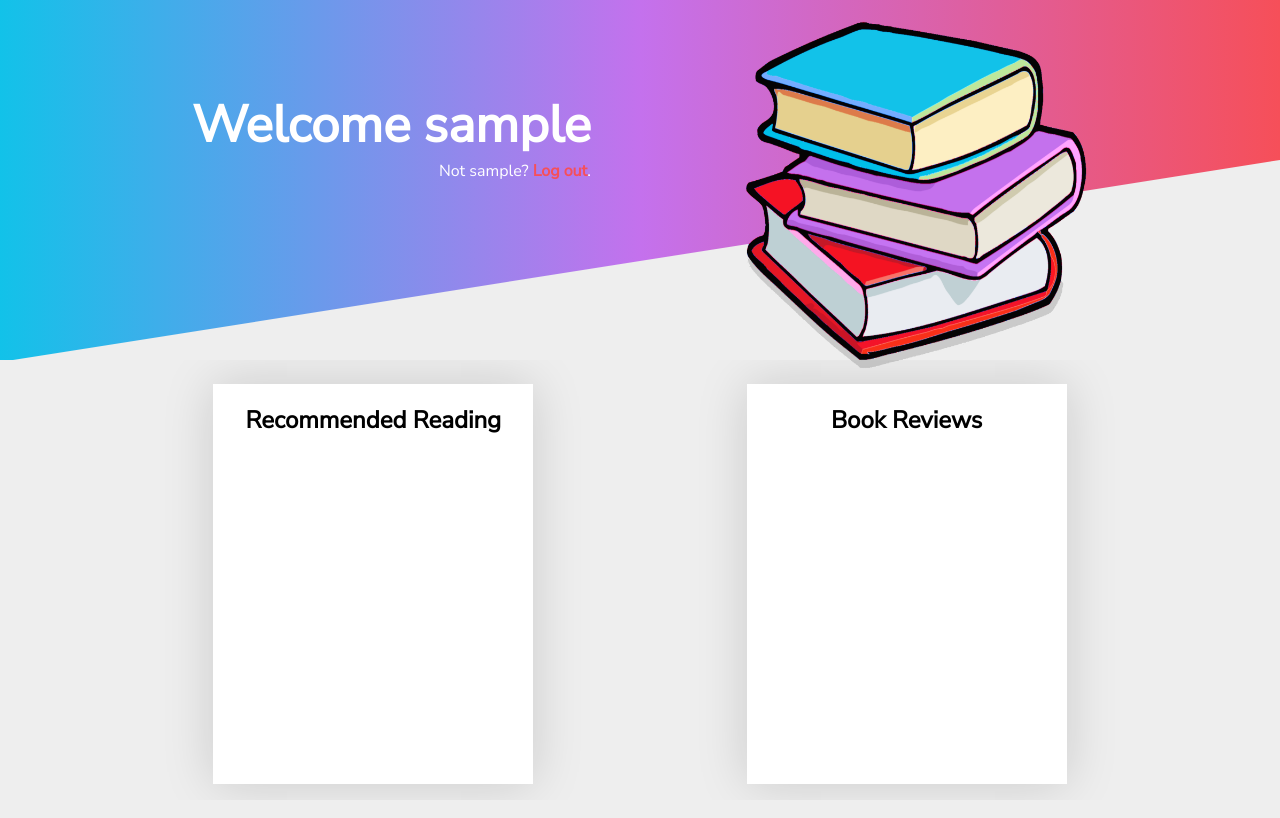
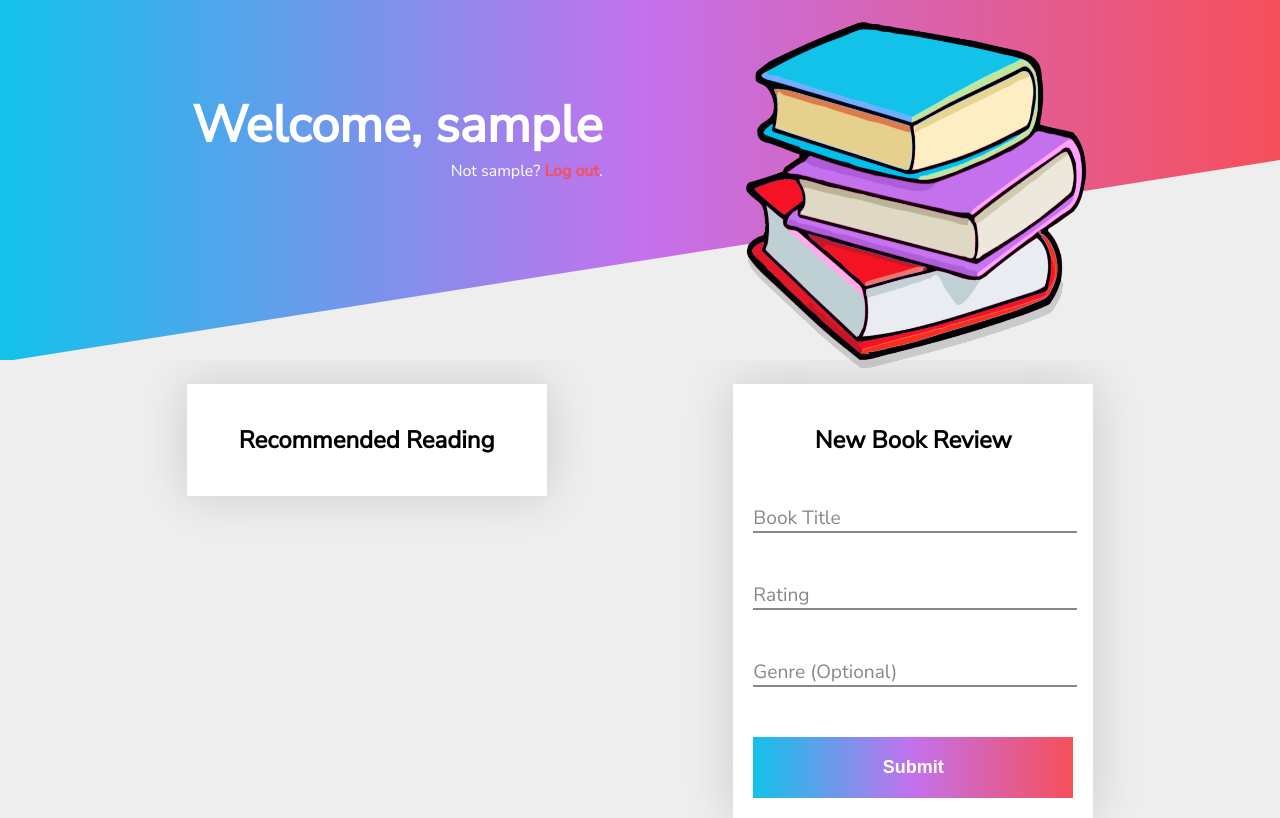
Before and after one commit to guymccombe/web-based-book-recommender, a Flask app: page / in a window 1280 px wide. Before the commit the page ends 795 px from the top, so only its background shows below. Run offline with Flask 2, Linux system fonts and the light colour scheme; the visitor is signed in with stand-in values (Sample User, id 1); style sheets or scripts are compiled from the project's sources; parts of the project's set-up code (start-up, migrations or seed data) failed here and were passed over.

Commit message:
Minor front end changes.
Added a form for reviews.

```diff
--- /dev/null
+++ b/static/js/index.js
@@ -0,0 +1,9 @@
+$('.inputWrapper input').focus(function() {
+    $(this).addClass('focussed');
+});
+
+$('.inputWrapper input').blur(function() {
+    if($(this).val().length == 0) {
+        $(this).removeClass('focussed');
+    }
+})
--- a/static/scss/index.scss
+++ b/static/scss/index.scss
@@ -75,10 +75,68 @@ body {
 .content {
     background: $white;
     box-shadow: 0 0 3em rgba(#000,0.15);
-    height: 50vh;
+    height: 100%;
     width: 25vw;
+    padding: 20px;
 }
 
 .content h2 {
     text-align: center;
 }
+
+.inputWrapper {
+    position: relative;
+    margin: 50px 0;
+    font-size: larger;
+}
+
+.inputWrapper input {
+    border: none;
+    border-bottom: 2px solid $grey;
+    transition: border-bottom 200ms ease-in-out;
+    outline: none;
+
+    width: 100%;
+    font-size: large;
+}
+
+.inputWrapper span {
+    position: absolute;
+    top: -5%;
+    left: 0;
+    transition: top 200ms ease-in-out;
+
+    pointer-events: none;
+    color: $grey;
+}
+
+.focussed + span {
+    top: -100%;
+}
+
+input.focussed {
+    border-bottom: 2px solid $red;
+}
+
+.btn {
+    background-image: linear-gradient(to right, $blue, $pink, $red 50%);
+    background-size: 200%;
+    background-position: left;
+    transition: background-position 500ms ease-in-out;
+    &:hover {
+        transition: background-position 200ms ease-in-out;
+        background-position: right;
+    }
+
+    border: none;
+    color: $white;
+
+    font-size: large;
+    font-weight: bold;
+    text-transform: capitalize;
+
+    width: 100%;
+    padding: 20px 0;
+
+    cursor: pointer;
+}
--- a/templates/index.html
+++ b/templates/index.html
@@ -15,7 +15,7 @@
     <div id="hero">
         <div id="triangle"></div>
         <div id="heroText">
-            <h1>Welcome {{ name }}</h1>
+            <h1>Welcome, {{ name }}</h1>
             <div id="logout">
                 <span>Not {{ name }}? <a href="/logout">Log out</a>.</span>
             </div>
@@ -28,8 +28,26 @@
             <h2>Recommended Reading</h2>
         </div>
         <div class="content">
-            <h2>Book Reviews</h2>
+            <h2>New Book Review</h2>
+            <form id="reviewForm">
+                <div class="inputWrapper">
+                    <input type="text" name="title">
+                    <span>Book Title</span>
+                </div>
+                <div class="inputWrapper">
+                    <input type="text" name="rating">
+                    <span>Rating</span>
+                </div>
+                <div class="inputWrapper">
+                    <input type="text" name="genre">
+                    <span>Genre (Optional)</span>
+                </div>
+                <button id="reviewSubmitButton" class="btn">Submit</button>
+            </form>
         </div>
     </div>
+
+    <script src="https://ajax.googleapis.com/ajax/libs/jquery/3.4.1/jquery.min.js"></script>
+    <script src="{{ url_for('static', filename = 'js/index.js') }}"></script>
 </body>
 </html>
```
